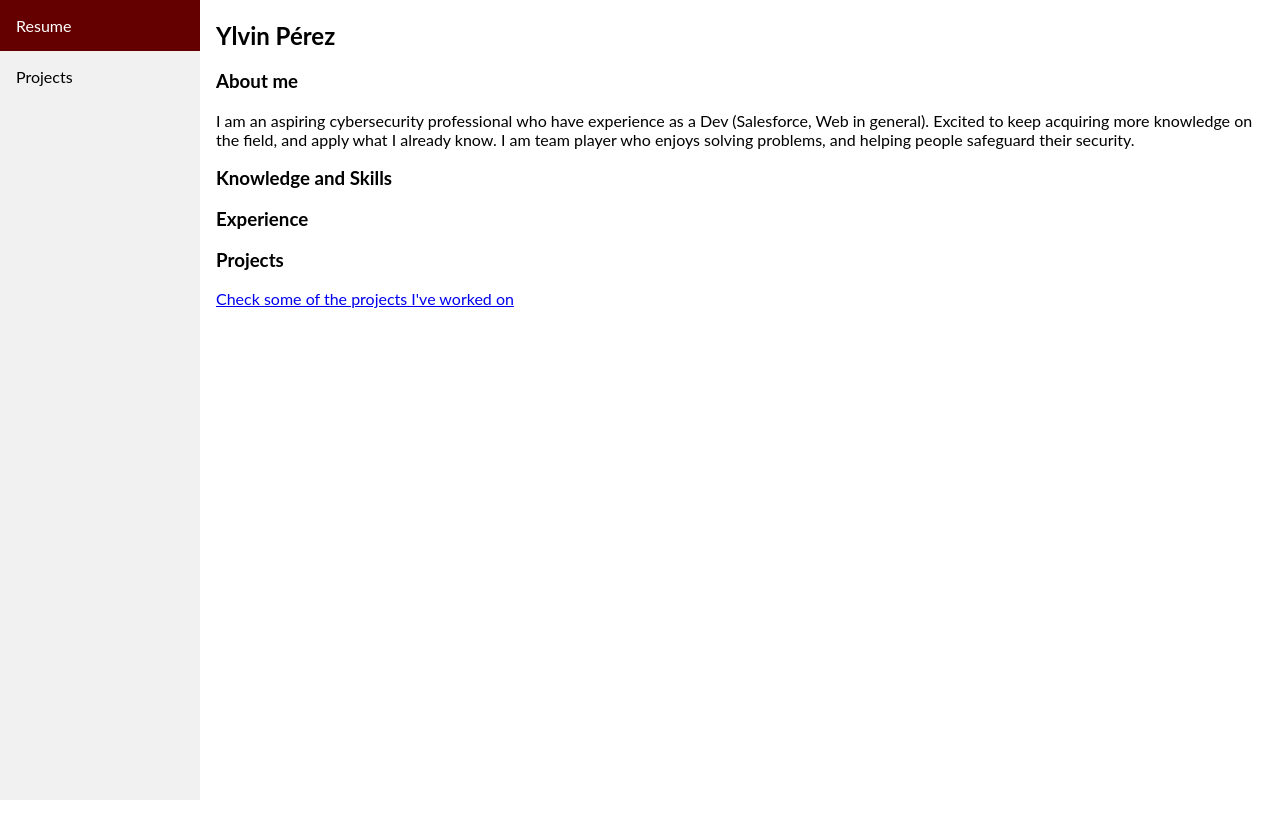
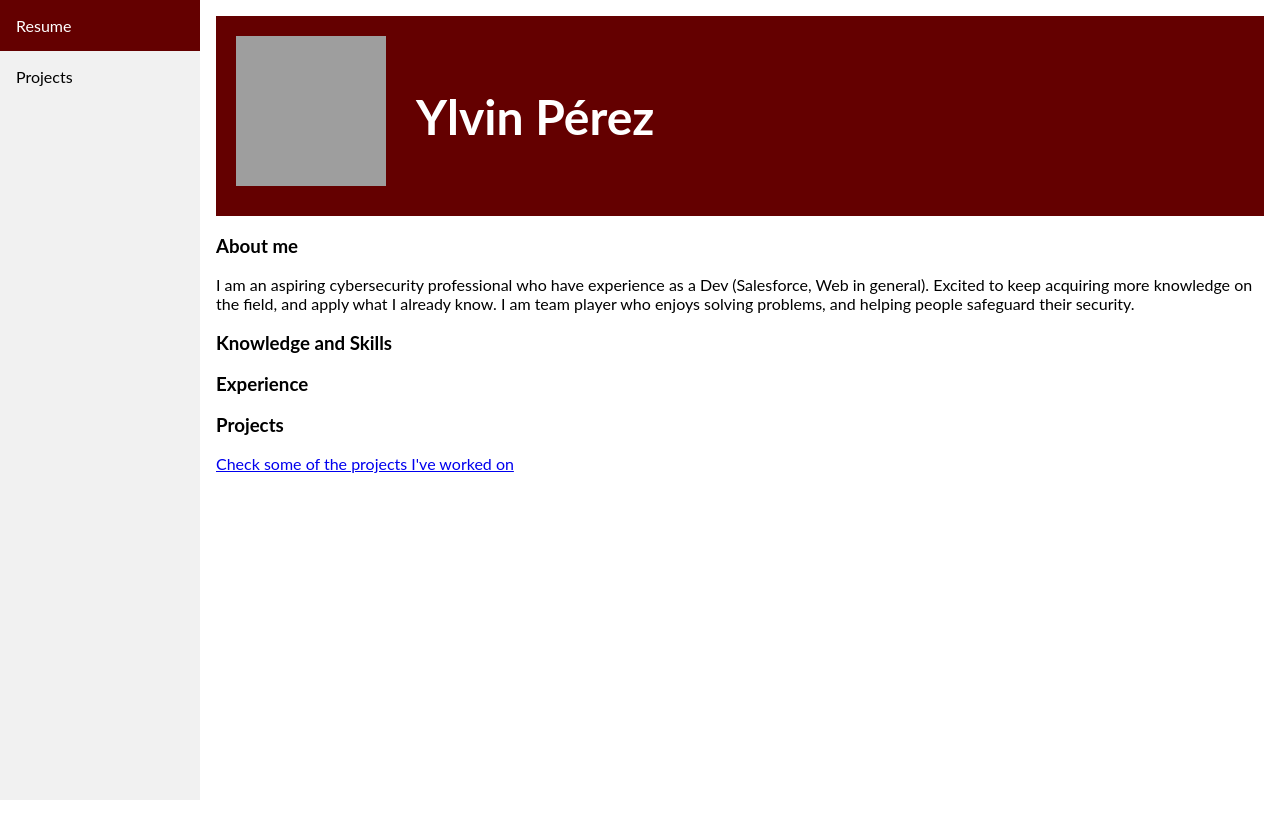
Before and after one commit to peryld/portfolio, a plain HTML site: page index.html in a window 1280 px wide. Drawn offline with Linux system fonts and the light colour scheme; grey boxes are pictures that could not be loaded.

Commit message:
- Adding profile pic placeholder - Adding Name and pic static banner

```diff
--- a/index.html
+++ b/index.html
@@ -11,9 +11,15 @@
         <a class="active" href="index.html">Resume</a>
         <a href="projects.html">Projects</a>
     </div>
-
     <div class="content">
-        <h2>Ylvin Pérez</h2>
+        <div class="flex-container sticky">
+            <div>
+                <img src="disco_abyss.png" alt="profile picture" width="150px" height="150px">
+            </div>
+            <div>
+                <p>Ylvin Pérez</p>
+            </div>
+        </div>
 
         <h3>About me</h3>
 
--- a/main.css
+++ b/main.css
@@ -1,6 +1,27 @@
 body {
   margin: 0;
   font-family: "Lato", sans-serif;
+}
+
+.flex-container {
+  display: flex;
+  flex-flow: row wrap;
+  font-weight: bold;
+  text-align: center;
+  align-items: center;
+  color: white;
+  font-size: 3em;
+  gap: 30px;
+}
+
+div.sticky {
+  position: sticky;
+  top: 0;
+  background-color: #640000;
+  color: white;
+  padding: 20px;
+  margin-top: 15px;
+
 }
 
 .sidebar {
```
Also changed, not shown: projects.html (+8 -1 lines), 2 other files.
